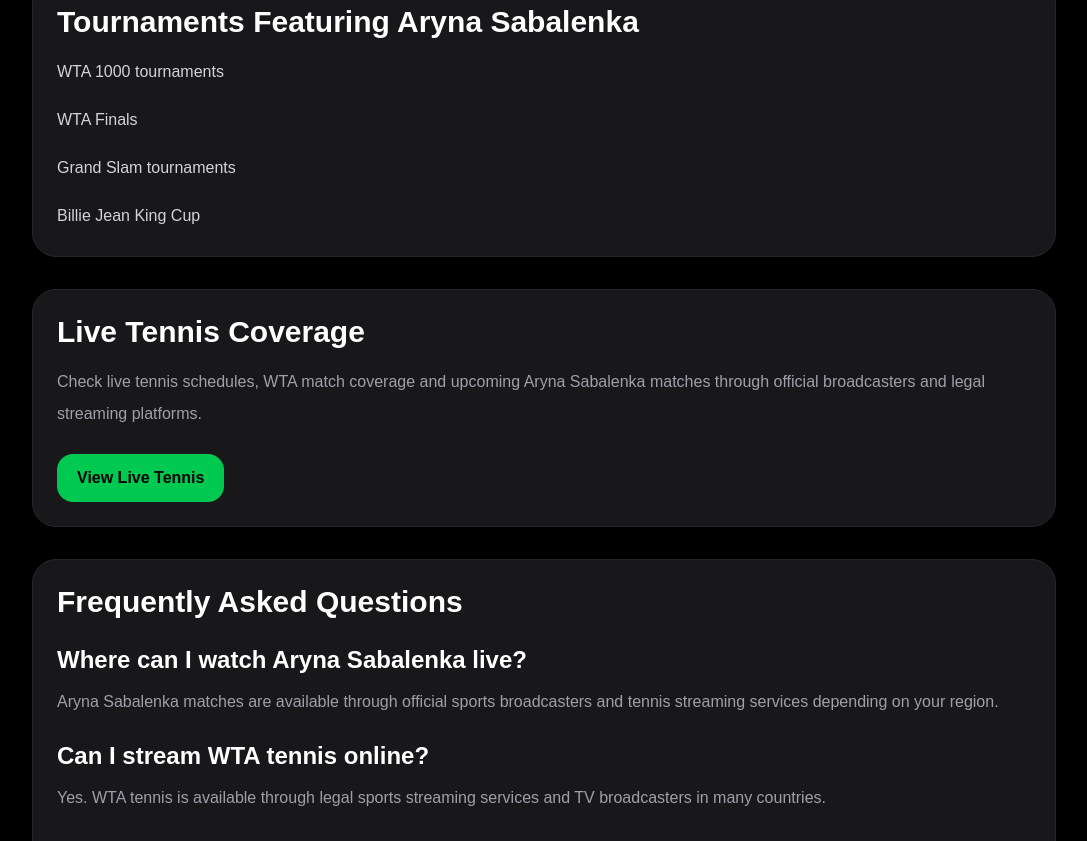
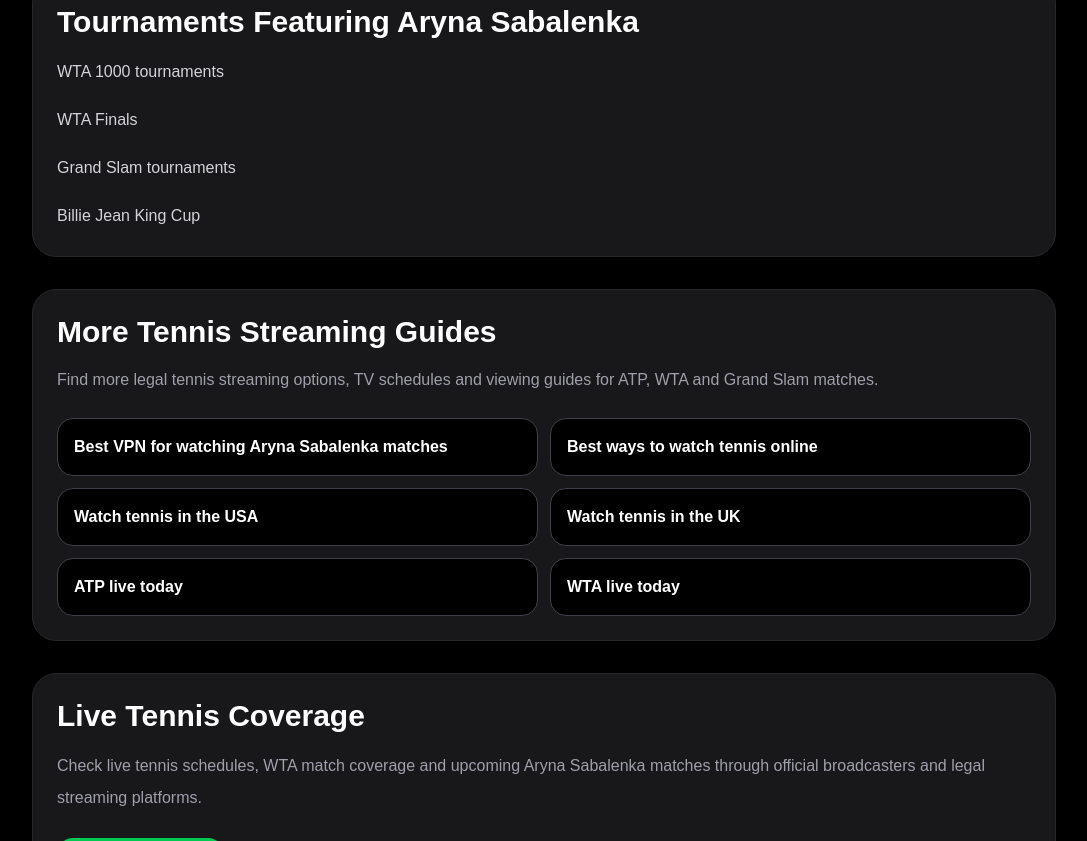
Before and after one commit to 8dqqd57hyh-rgb/watch-tennis-today, a Next.js app: page /watch-player-live/aryna-sabalenka in a window 1280 px wide. Shown: the part 1224-2065 px from the top of the page, without its empty margins (96-1183 px from the left). Built offline with nearby package versions, Linux system fonts and the light colour scheme; no server answers.

Commit message:
Link ATP and WTA player hubs

```diff
--- /dev/null
+++ b/app/components/RelatedMoneyLinks.tsx
@@ -0,0 +1,66 @@
+type RelatedMoneyLinksProps = {
+  playerName?: string;
+};
+
+export default function RelatedMoneyLinks({
+  playerName,
+}: RelatedMoneyLinksProps) {
+  return (
+    <section className="my-8 rounded-3xl border border-zinc-800 bg-zinc-900 p-6">
+      <h2 className="mb-4 text-3xl font-black text-white">
+        More Tennis Streaming Guides
+      </h2>
+
+      <p className="mb-6 text-zinc-400 leading-7">
+        Find more legal tennis streaming options, TV schedules and viewing
+        guides for ATP, WTA and Grand Slam matches.
+      </p>
+
+      <div className="grid gap-3 md:grid-cols-2">
+        {playerName && (
+          <a
+            href="/best-vpn-for-tennis-streaming"
+            className="rounded-2xl border border-zinc-700 bg-black p-4 font-bold text-white hover:border-green-500"
+          >
+            Best VPN for watching {playerName} matches
+          </a>
+        )}
+
+        <a
+          href="/best-ways-to-watch-tennis-online"
+          className="rounded-2xl border border-zinc-700 bg-black p-4 font-bold text-white hover:border-green-500"
+        >
+          Best ways to watch tennis online
+        </a>
+
+        <a
+          href="/watch-tennis-in/usa"
+          className="rounded-2xl border border-zinc-700 bg-black p-4 font-bold text-white hover:border-green-500"
+        >
+          Watch tennis in the USA
+        </a>
+
+        <a
+          href="/watch-tennis-in/uk"
+          className="rounded-2xl border border-zinc-700 bg-black p-4 font-bold text-white hover:border-green-500"
+        >
+          Watch tennis in the UK
+        </a>
+
+        <a
+          href="/atp-live-today"
+          className="rounded-2xl border border-zinc-700 bg-black p-4 font-bold text-white hover:border-green-500"
+        >
+          ATP live today
+        </a>
+
+        <a
+          href="/wta-live-today"
+          className="rounded-2xl border border-zinc-700 bg-black p-4 font-bold text-white hover:border-green-500"
+        >
+          WTA live today
+        </a>
+      </div>
+    </section>
+  );
+}
--- a/app/watch-player-live/[slug]/page.tsx
+++ b/app/watch-player-live/[slug]/page.tsx
@@ -2,6 +2,7 @@ import { headers } from "next/headers";
 import { notFound } from "next/navigation";
 import { players, type PlayerSlug } from "@/data/players";
 import VpnPromo from "@/app/components/VpnPromo";
+import RelatedMoneyLinks from "@/app/components/RelatedMoneyLinks";
 
 export const dynamic = "force-dynamic";
 
@@ -253,7 +254,7 @@ export default async function WatchPlayerLivePage({ params }: Props) {
             ))}
           </div>
         </section>
-
+<RelatedMoneyLinks playerName={player.name} />
         <section className="bg-zinc-900 border border-zinc-800 rounded-3xl p-6 mb-8">
           <h2 className="text-3xl font-black mb-4">
             Live Tennis Coverage
```
